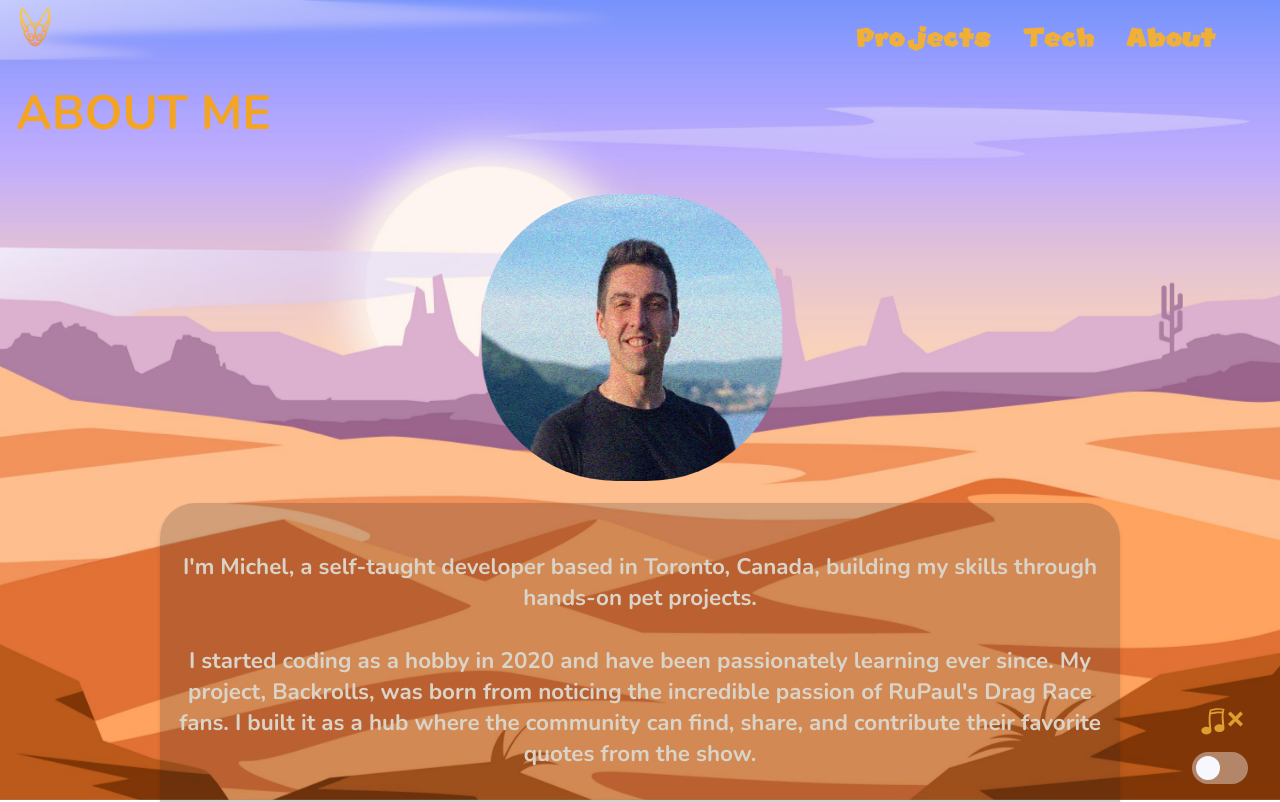
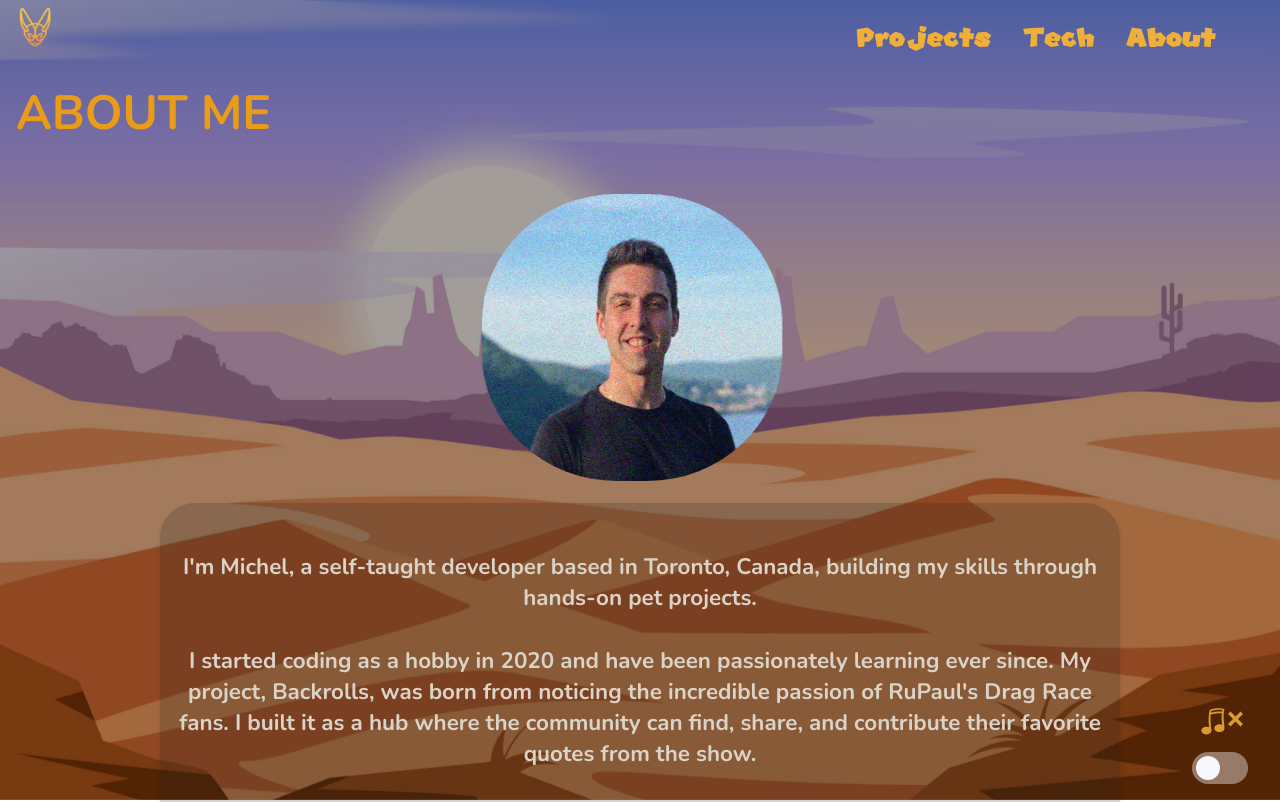
Before and after one commit to KangFennex/portfolio, a React (Create React App) app: page /about in a window 1280 px wide. Shown: the top 802 px of the page. Built offline with nearby package versions, Linux system fonts and the light colour scheme; no server answers.

Commit message:
Fixed worked

```diff
--- a/src/App.js
+++ b/src/App.js
@@ -20,7 +20,8 @@ function App() {
 
   return (
     <div className={`App ${lightMode ? "light-mode" : "dark-mode"}`}>
-      <div className="fixed-bg"></div>
+      {/* fixed background image */}
+        <div className={`fixed-bg ${lightMode ? "light-mode" : "dark-mode"}`}></div>
       {/* navbar component */}
       <Navbar />
       {/* main page content */}
--- a/src/sass/utilities/_main.scss
+++ b/src/sass/utilities/_main.scss
@@ -61,7 +61,17 @@ body {
   min-height: 100vh;
   min-height: 100dvh;
   position: relative;
+}
 
+.fixed-bg {
+position: fixed;
+top: 0;
+left: 0;
+width: 100vw;
+height: 100vh;
+background: url("../../assets/background/desert-gb-freepikj.png") no-repeat center center;
+background-size: cover;
+z-index: -1;
   &::before {
     content: '';
     position: fixed;
@@ -76,40 +86,12 @@ body {
   }
 }
 
-.App.dark-mode::before {
+.fixed-bg.dark-mode::before {
   background-color: var(--dark-opacity);
 }
 
-.App.light-mode::before {
+.fixed-bg.light-mode::before {
   background-color: rgba(255, 255, 255, 0.7);
-}
-
-.fixed-bg {
-
-position: fixed;
-
-top: 0;
-
-left: 0;
-
-width: 100vw;
-
-height: 100vh;
-
-background: url("../../assets/background/desert-gb-freepikj.png") no-repeat center center;
-
-background-size: cover;
-
-z-index: -1;
-
-}
-
-.hero-section {
-
-position: relative;
-
-z-index: 1;
-
 }
 
 .mario-font {
```
